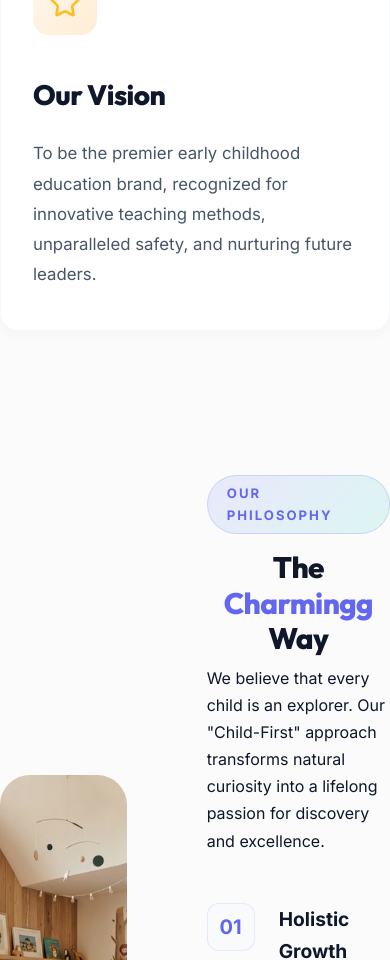
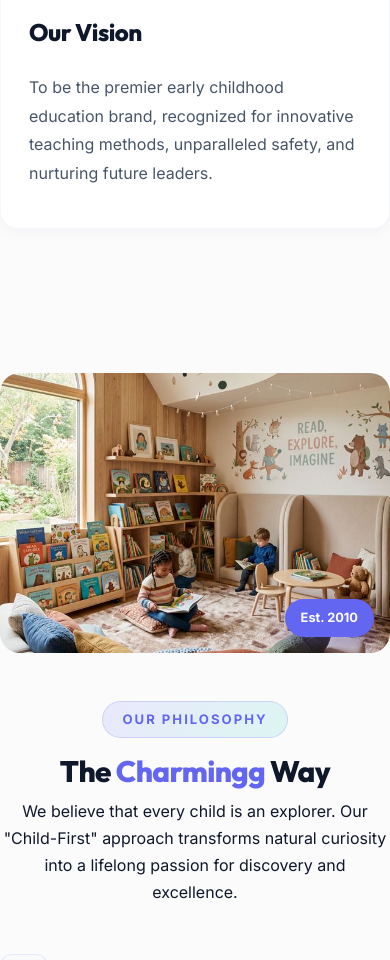
Before and after one commit to upadhyayravi023/cbk, a React (Vite) app in the folder frontend/: page /about in a window 390 px wide. Shown: the part 1040-2000 px from the top of the page. Built offline with nearby package versions, Linux system fonts and the light colour scheme; no server answers.

Commit message:
Comprehensive responsive polish for About, Programs, and Facilities pages

```diff
--- a/frontend/src/pages/About.css
+++ b/frontend/src/pages/About.css
@@ -175,12 +175,52 @@
 .teal-bg { background: #ccfbf1; }
 .pink-bg { background: #ffe4e6; }
 
+@media (max-width: 1024px) {
+  .phil-v2-grid { gap: 3rem; }
+  .phil-v2-img { height: 400px; }
+  .journey-timeline { gap: 3rem; margin-top: 3rem; }
+}
+
 @media (max-width: 992px) {
   .mv-grid { grid-template-columns: 1fr; gap: 1.5rem; }
-  .phil-grid, .team-grid { grid-template-columns: 1fr; }
+  .phil-v2-grid { grid-template-columns: 1fr; text-align: center; }
+  .phil-v2-img { height: 350px; }
+  .phil-list-v2 { align-items: center; }
+  .phil-item-v2 { text-align: left; max-width: 500px; }
+
+  .timeline-line { left: 30px; }
+  .timeline-node, .timeline-node:nth-child(even) {
+    width: 100%;
+    padding: 0 0 0 5rem;
+    align-items: flex-start;
+    justify-content: flex-start;
+    text-align: left;
+  }
+  .node-year, .timeline-node:nth-child(even) .node-year {
+    left: 30px;
+    right: auto;
+    width: 60px; height: 60px;
+    font-size: 0.9rem;
+    transform: translate(-50%, -50%);
+  }
 }
 
 @media (max-width: 768px) {
-  .about-container { padding: 4rem 0; }
-  .mv-card { padding: 2.5rem 2rem; }
+  .about-container { padding: 3rem 0; }
+  .mv-card { padding: 2.5rem 1.75rem; }
+  .mv-card h2 { font-size: 1.5rem; }
+  .mv-card p { font-size: 1rem; }
+
+  .phil-v2-img { height: 280px; border-radius: 20px; }
+  .phil-badge-float { bottom: 1rem; right: 1rem; font-size: 0.8rem; padding: 0.5rem 1rem; }
+
+  .journey-section { border-radius: 30px; padding: 2.5rem 1rem; }
 }
+
+@media (max-width: 480px) {
+  .timeline-line { left: 20px; }
+  .timeline-node, .timeline-node:nth-child(even) { padding-left: 3.5rem; }
+  .node-year, .timeline-node:nth-child(even) .node-year { left: 20px; width: 50px; height: 50px; font-size: 0.8rem; }
+  .node-content { padding: 1.25rem; }
+  .node-content h4 { font-size: 1.1rem; }
+}
--- a/frontend/src/pages/Facilities.css
+++ b/frontend/src/pages/Facilities.css
@@ -64,7 +64,22 @@
 @media (max-width: 992px) {
   .fac-grid { grid-template-columns: 1fr 1fr; }
 }
+@media (max-width: 900px) {
+  .program-card-row { grid-template-columns: 1fr; direction: ltr !important; }
+  .program-card-row.reverse > * { direction: ltr; }
+  .prog-visual { flex: none; height: 280px; width: 100%; padding: 0; }
+  .prog-content { padding: 2rem 1.5rem; }
+  .prog-title { font-size: 1.7rem; }
+}
+
+@media (max-width: 480px) {
+  .prog-visual { height: 220px; }
+  .prog-meta { gap: 0.75rem; }
+  .prog-cta { width: 100%; justify-content: center; }
+}
 @media (max-width: 768px) {
-  .fac-grid { grid-template-columns: 1fr; }
-  .fac-cta-box { padding: 2.5rem; text-align: center; justify-content: center; }
+  .fac-grid { grid-template-columns: 1fr; gap: 1.5rem; }
+  .fac-info { padding: 1.25rem 1.5rem 1.75rem; }
+  .fac-cta-box { padding: 2rem 1.5rem; text-align: center; justify-content: center; border-radius: 24px; }
+  .fac-cta-box h3 { font-size: 1.4rem; }
 }
```
